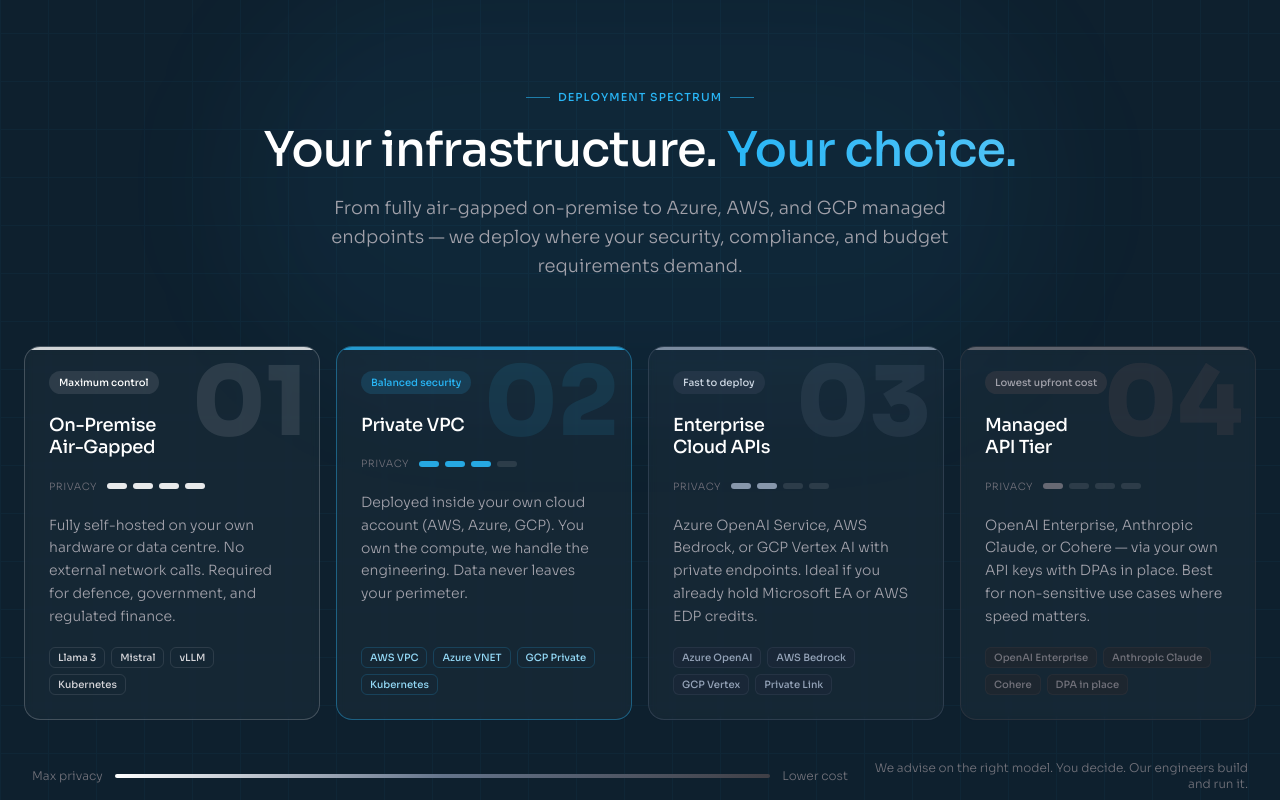
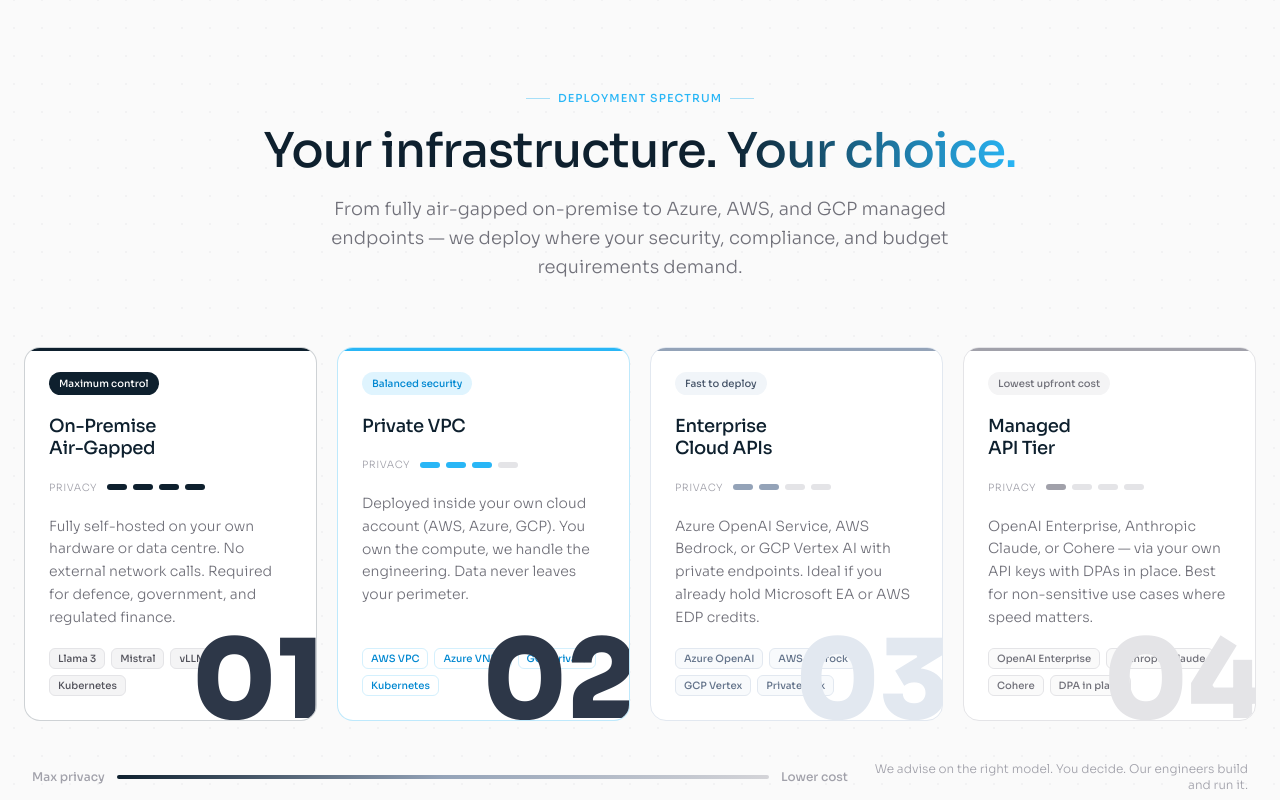
Before and after one commit to munishkdhiman/86bweb, a Next.js app: page / in a window 1280 px wide. Shown: the part 1140-1940 px from the top of the page. Built offline with nearby package versions, Linux system fonts and the light colour scheme.

Commit message:
feat-deployment-spectrum-light-theme-white-cards-privacy-bars

```diff
--- a/src/app/page.tsx
+++ b/src/app/page.tsx
@@ -353,25 +353,25 @@
       </motion.section>
 
       {/* ── DEPLOYMENT SPECTRUM ────────────────────────────────────────────────── */}
-      <section className="py-24 bg-[#0E202E] relative overflow-hidden">
-        {/* Background grid */}
-        <div className="absolute inset-0 opacity-[0.04]" style={{backgroundImage:'linear-gradient(#29B6F6 1px,transparent 1px),linear-gradient(90deg,#29B6F6 1px,transparent 1px)',backgroundSize:'48px 48px'}} />
-        {/* Radial glow center */}
-        <div className="absolute top-0 left-1/2 -translate-x-1/2 w-[800px] h-[400px] rounded-full bg-[#29B6F6]/5 blur-3xl pointer-events-none" />
+      <section className="py-24 bg-zinc-50 relative overflow-hidden border-t border-zinc-100">
+        {/* Subtle dot grid */}
+        <div className="absolute inset-0 opacity-[0.035]" style={{backgroundImage:'radial-gradient(#0E202E 1px,transparent 1px)',backgroundSize:'28px 28px'}} />
+        {/* Soft radial glow */}
+        <div className="absolute top-0 left-1/2 -translate-x-1/2 w-[900px] h-[500px] rounded-full bg-[#29B6F6]/6 blur-3xl pointer-events-none" />
 
         <div className="relative max-w-7xl mx-auto px-6">
           {/* Header */}
           <motion.div initial="hidden" whileInView="visible" viewport={{ once: true, margin: '-80px' }} className="text-center mb-16">
             <motion.span variants={fadeUp} className="inline-flex items-center gap-2 text-[11px] font-semibold uppercase tracking-widest text-[#29B6F6] mb-5">
-              <span className="w-6 h-px bg-[#29B6F6]/60" />
+              <span className="w-6 h-px bg-[#29B6F6]/40" />
               Deployment Spectrum
-              <span className="w-6 h-px bg-[#29B6F6]/60" />
+              <span className="w-6 h-px bg-[#29B6F6]/40" />
             </motion.span>
-            <motion.h2 variants={fadeUp} custom={1} className="text-3xl md:text-5xl font-bold text-white leading-tight">
+            <motion.h2 variants={fadeUp} custom={1} className="text-3xl md:text-5xl font-bold text-[#0E202E] leading-tight">
               Your infrastructure.{' '}
-              <span className="text-transparent bg-clip-text bg-gradient-to-r from-[#29B6F6] to-[#4FC3F7]">Your choice.</span>
+              <span className="text-transparent bg-clip-text bg-gradient-to-r from-[#0E202E] to-[#29B6F6]">Your choice.</span>
             </motion.h2>
-            <motion.p variants={fadeUp} custom={2} className="text-zinc-400 text-lg mt-5 max-w-2xl mx-auto leading-relaxed">
+            <motion.p variants={fadeUp} custom={2} className="text-zinc-500 text-lg mt-5 max-w-2xl mx-auto leading-relaxed">
               From fully air-gapped on-premise to Azure, AWS, and GCP managed endpoints — we deploy where your security, compliance, and budget requirements demand.
             </motion.p>
           </motion.div>
@@ -381,7 +381,7 @@
             initial="hidden"
             whileInView="visible"
             viewport={{ once: true, margin: '-60px' }}
-            className="grid grid-cols-1 sm:grid-cols-2 lg:grid-cols-4 gap-4"
+            className="grid grid-cols-1 sm:grid-cols-2 lg:grid-cols-4 gap-5"
           >
             {[
               {
@@ -391,13 +391,13 @@
                 secLevel: 4,
                 desc: 'Fully self-hosted on your own hardware or data centre. No external network calls. Required for defence, government, and regulated finance.',
                 tags: ['Llama 3', 'Mistral', 'vLLM', 'Kubernetes'],
-                topBar: 'bg-gradient-to-r from-[#0E202E] via-white to-white',
-                glow: 'hover:shadow-[0_0_40px_rgba(255,255,255,0.07)]',
-                borderColor: 'border-white/20',
-                topAccent: 'bg-white',
-                numColor: 'text-white/10',
-                badgeBg: 'bg-white/10 text-white',
-                tagBg: 'bg-white/8 border-white/10 text-zinc-300',
+                glow: 'hover:shadow-[0_8px_32px_rgba(14,32,46,0.12)] hover:-translate-y-0.5',
+                borderColor: 'border-[#0E202E]/20',
+                topAccent: 'bg-[#0E202E]',
+                numColor: 'text-[#0E202E]/06',
+                badgeBg: 'bg-[#0E202E] text-white',
+                tagBg: 'bg-zinc-100 border-zinc-200 text-zinc-600',
+                privacyActive: 'bg-[#0E202E]',
               },
               {
                 tier: '02',
@@ -406,12 +406,13 @@
                 secLevel: 3,
                 desc: 'Deployed inside your own cloud account (AWS, Azure, GCP). You own the compute, we handle the engineering. Data never leaves your perimeter.',
                 tags: ['AWS VPC', 'Azure VNET', 'GCP Private', 'Kubernetes'],
-                glow: 'hover:shadow-[0_0_40px_rgba(41,182,246,0.15)]',
-                borderColor: 'border-[#29B6F6]/40',
+                glow: 'hover:shadow-[0_8px_32px_rgba(41,182,246,0.18)] hover:-translate-y-0.5',
+                borderColor: 'border-[#29B6F6]/30',
                 topAccent: 'bg-[#29B6F6]',
-                numColor: 'text-[#29B6F6]/10',
-                badgeBg: 'bg-[#29B6F6]/15 text-[#29B6F6]',
-                tagBg: 'bg-[#29B6F6]/8 border-[#29B6F6]/20 text-[#93D8F5]',
+                numColor: 'text-[#29B6F6]/08',
+                badgeBg: 'bg-[#29B6F6]/15 text-[#0288D1]',
+                tagBg: 'bg-[#29B6F6]/08 border-[#29B6F6]/20 text-[#0288D1]',
+                privacyActive: 'bg-[#29B6F6]',
               },
               {
                 tier: '03',
@@ -420,12 +421,13 @@
                 secLevel: 2,
                 desc: 'Azure OpenAI Service, AWS Bedrock, or GCP Vertex AI with private endpoints. Ideal if you already hold Microsoft EA or AWS EDP credits.',
                 tags: ['Azure OpenAI', 'AWS Bedrock', 'GCP Vertex', 'Private Link'],
-                glow: 'hover:shadow-[0_0_40px_rgba(148,163,184,0.1)]',
-                borderColor: 'border-slate-600/50',
+                glow: 'hover:shadow-[0_8px_32px_rgba(100,116,139,0.14)] hover:-translate-y-0.5',
+                borderColor: 'border-slate-200',
                 topAccent: 'bg-slate-400',
-                numColor: 'text-slate-600/30',
-                badgeBg: 'bg-slate-700/50 text-slate-300',
-                tagBg: 'bg-slate-800/50 border-slate-600/30 text-slate-400',
+                numColor: 'text-slate-200',
+                badgeBg: 'bg-slate-100 text-slate-600',
+                tagBg: 'bg-slate-50 border-slate-200 text-slate-500',
+                privacyActive: 'bg-slate-400',
               },
               {
                 tier: '04',
@@ -434,46 +436,45 @@
                 secLevel: 1,
                 desc: 'OpenAI Enterprise, Anthropic Claude, or Cohere — via your own API keys with DPAs in place. Best for non-sensitive use cases where speed matters.',
                 tags: ['OpenAI Enterprise', 'Anthropic Claude', 'Cohere', 'DPA in place'],
-                glow: 'hover:shadow-[0_0_40px_rgba(100,116,139,0.1)]',
-                borderColor: 'border-zinc-700/50',
-                topAccent: 'bg-zinc-500',
-                numColor: 'text-zinc-700/40',
-                badgeBg: 'bg-zinc-700/50 text-zinc-400',
-                tagBg: 'bg-zinc-800/50 border-zinc-700/30 text-zinc-500',
+                glow: 'hover:shadow-[0_8px_32px_rgba(113,113,122,0.12)] hover:-translate-y-0.5',
+                borderColor: 'border-zinc-200',
+                topAccent: 'bg-zinc-400',
+                numColor: 'text-zinc-200',
+                badgeBg: 'bg-zinc-100 text-zinc-500',
+                tagBg: 'bg-zinc-50 border-zinc-200 text-zinc-500',
+                privacyActive: 'bg-zinc-400',
               },
             ].map((d, i) => (
               <motion.div
                 key={d.tier}
                 variants={fadeUp}
                 custom={i * 0.12}
-                className={`relative rounded-2xl border ${d.borderColor} bg-white/[0.03] backdrop-blur-sm p-6 flex flex-col gap-5 transition-all duration-300 ${d.glow} group overflow-hidden`}
+                className={`relative rounded-2xl border ${d.borderColor} bg-white p-6 flex flex-col gap-5 transition-all duration-300 ${d.glow} group overflow-hidden`}
               >
                 {/* Top accent bar */}
-                <div className={`absolute top-0 left-0 right-0 h-[3px] ${d.topAccent} opacity-80`} />
+                <div className={`absolute top-0 left-0 right-0 h-[3px] ${d.topAccent}`} />
 
                 {/* Giant number watermark */}
-                <div className={`absolute top-2 right-3 text-8xl font-black ${d.numColor} select-none pointer-events-none leading-none`}>{d.tier}</div>
+                <div className={`absolute -bottom-4 -right-2 text-[110px] font-black ${d.numColor} select-none pointer-events-none leading-none`}>{d.tier}</div>
 
-                {/* Header */}
-                <div className="flex items-start justify-between gap-2">
+                {/* Badge */}
+                <div className="flex items-start gap-2">
                   <span className={`text-[10px] font-bold px-2.5 py-1 rounded-full ${d.badgeBg}`}>{d.sub}</span>
                 </div>
 
                 {/* Title */}
-                <div>
-                  <h3 className="font-bold text-white text-lg leading-tight whitespace-pre-line">{d.title}</h3>
-                </div>
+                <h3 className="font-bold text-[#0E202E] text-lg leading-tight whitespace-pre-line">{d.title}</h3>
 
-                {/* Security level dots */}
+                {/* Privacy level bar */}
                 <div className="flex items-center gap-1.5">
-                  <span className="text-[10px] text-zinc-500 uppercase tracking-wider mr-1">Privacy</span>
+                  <span className="text-[10px] text-zinc-400 uppercase tracking-wider mr-1">Privacy</span>
                   {[1,2,3,4].map(n => (
-                    <div key={n} className={`w-5 h-1.5 rounded-full transition-all ${n <= d.secLevel ? d.topAccent + ' opacity-90' : 'bg-white/10'}`} />
+                    <div key={n} className={`w-5 h-1.5 rounded-full transition-all ${n <= d.secLevel ? d.privacyActive : 'bg-zinc-200'}`} />
                   ))}
                 </div>
 
                 {/* Description */}
-                <p className="text-zinc-400 text-sm leading-relaxed flex-1">{d.desc}</p>
+                <p className="text-zinc-500 text-sm leading-relaxed flex-1">{d.desc}</p>
 
                 {/* Tech tags */}
                 <div className="flex flex-wrap gap-1.5">
@@ -485,17 +486,17 @@
             ))}
           </motion.div>
 
-          {/* Bottom bar — spectrum indicator */}
+          {/* Bottom spectrum bar */}
           <motion.div
             initial="hidden" whileInView="visible" viewport={{ once: true }} variants={fadeUp} custom={6}
             className="mt-10 flex flex-col sm:flex-row items-center justify-between gap-4 px-2"
           >
             <div className="flex items-center gap-3 flex-1">
-              <span className="text-xs text-zinc-500 whitespace-nowrap">Max privacy</span>
-              <div className="flex-1 h-1 rounded-full bg-gradient-to-r from-white via-[#29B6F6] via-slate-500 to-zinc-700" />
-              <span className="text-xs text-zinc-500 whitespace-nowrap">Lower cost</span>
+              <span className="text-xs text-zinc-400 whitespace-nowrap font-medium">Max privacy</span>
+              <div className="flex-1 h-1 rounded-full bg-gradient-to-r from-[#0E202E] via-[#29B6F6] via-slate-400 to-zinc-300" />
+              <span className="text-xs text-zinc-400 whitespace-nowrap font-medium">Lower cost</span>
             </div>
-            <p className="text-xs text-zinc-500 text-center sm:text-right max-w-sm">
+            <p className="text-xs text-zinc-400 text-center sm:text-right max-w-sm">
               We advise on the right model. You decide. Our engineers build and run it.
             </p>
           </motion.div>
```
